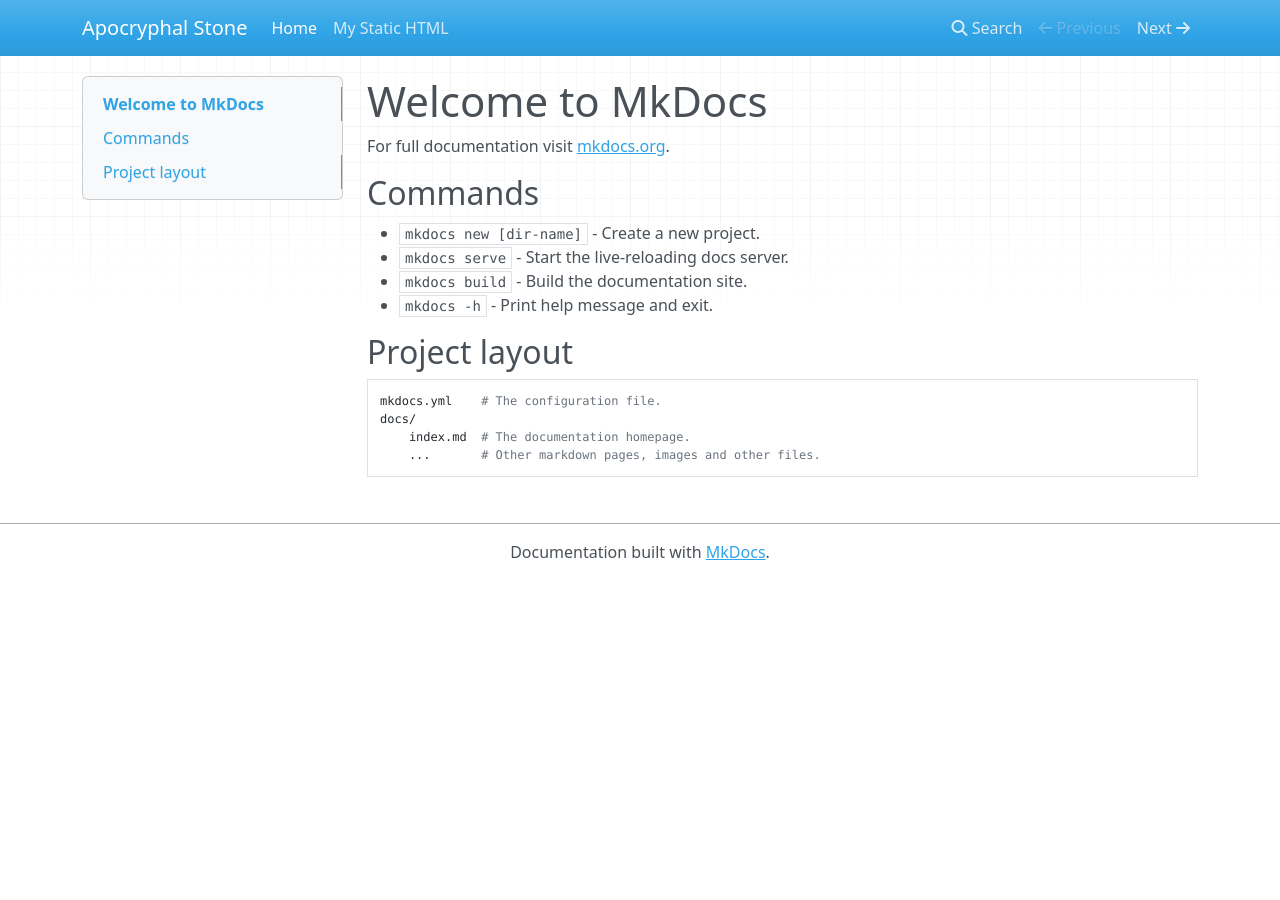
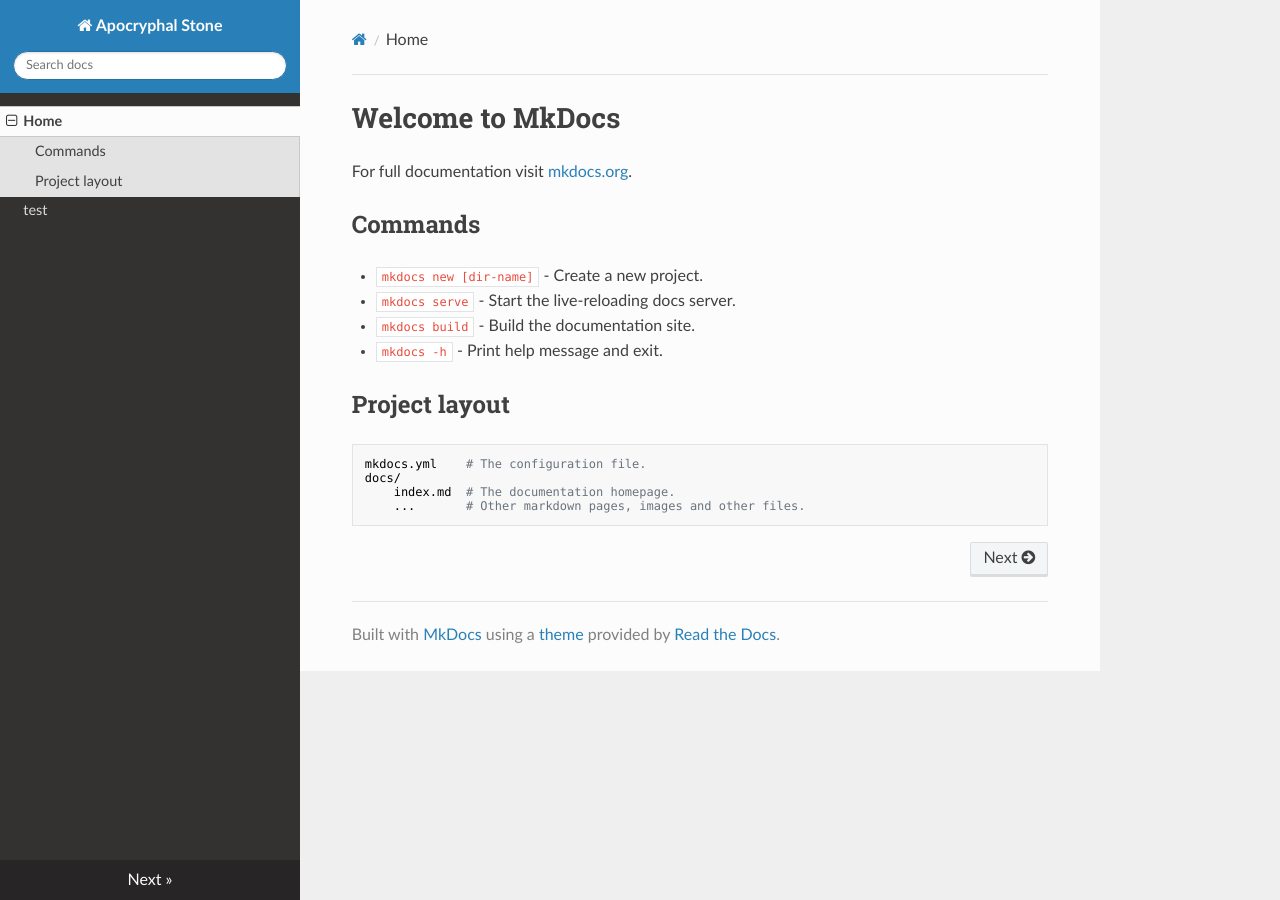
Before and after one commit to ANStonePers/ApocryphalStone, an MkDocs documentation site: the page built from docs/index.md, in a window 1280 px wide. Built offline with MkDocs 1.6.1, drawn with Linux system fonts in a browser that asks for light colours; nearby versions of some CDN libraries.

Commit message:
yml pudated

```diff
--- a/mkdocs.yml
+++ b/mkdocs.yml
@@ -1,11 +1,11 @@
 site_name: Apocryphal Stone
 theme:
-  name: mkdocs
+  name: readthedocs
 
 nav:
   - Home: index.md
   # Example: Include a static HTML file in the navigation
-  - My Static HTML: test.html
+  - test: test.html
 
 # If you use any plugins, list them here
 plugins:
```
